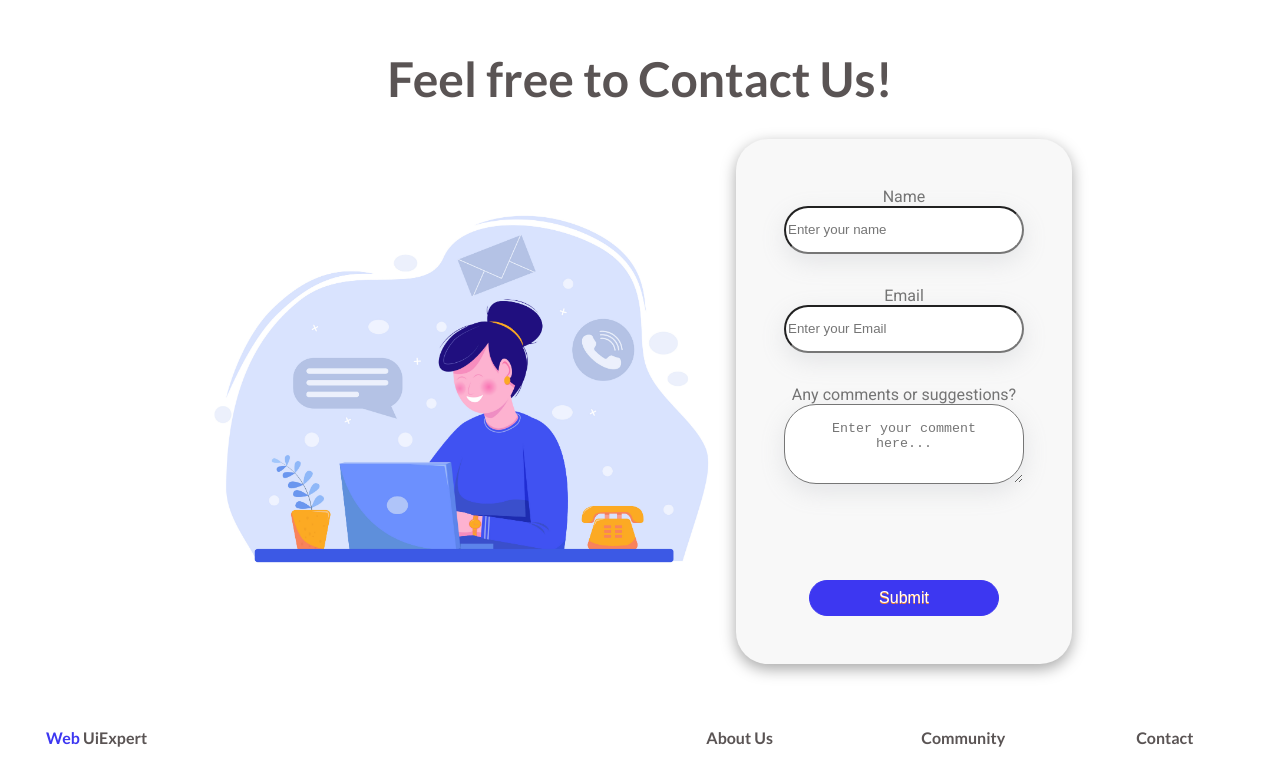
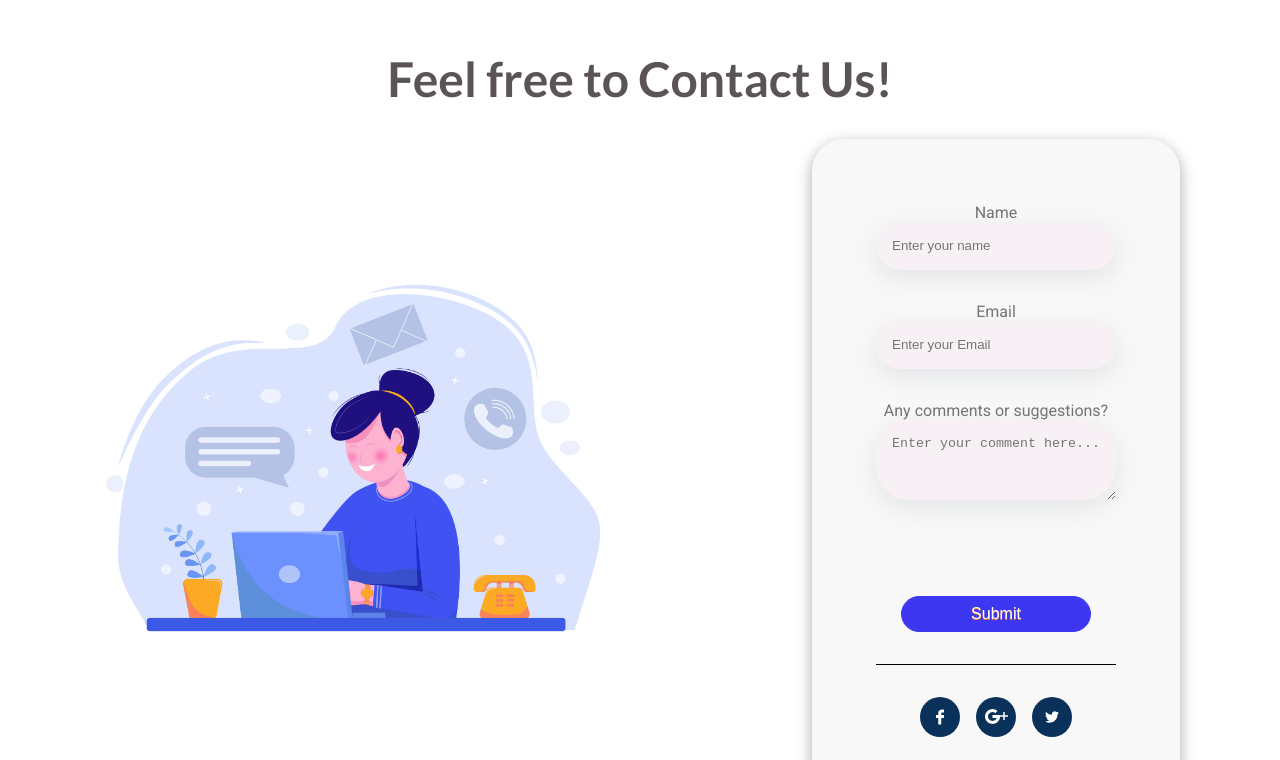
Before and after one commit to MilosDanilovic98/AdobeXD-to-responsive-website, a plain HTML site: page contact.html in a window 1280 px wide. Shown: the part 600-1360 px from the top of the page. Drawn offline with nearby package versions, Linux system fonts and the light colour scheme.

Commit message:
Updated the form on the Contact page and added google maps to the contact page

```diff
--- a/contact.html
+++ b/contact.html
@@ -102,16 +102,29 @@
                   placeholder="Enter your comment here..."
                 ></textarea>
               </div>
+
             <div class="form-group">
                 <button type="submit" id="submit" class="waveMe myButton">
                   Submit
                 </button>
               </div>
+              <div class="footerSocialLogosForm">
+                <div class="logoContainer">
+                  <img src="images/Facebook@1X.png" alt="" />
+                </div>
+                <div class="logoContainer">
+                  <img src="images/Google+@1X.png" alt="" />
+                </div>
+
+                <div class="logoContainer">
+                  <img src="images/Twitter@1X.png" alt="" />
+                </div>
+              </div>
           </div>
         </form>
       </div>
     </div>
-
+    <iframe src="https://www.google.com/maps/embed?pb=!1m18!1m12!1m3!1d2944.952988696025!2d19.252280815213904!3d42.428735538754886!2m3!1f0!2f0!3f0!3m2!1i1024!2i768!4f13.1!3m3!1m2!1s0x134deba72dc0c1fb%3A0x6e1408738e708f34!2sCoinis%20DOO!5e0!3m2!1sen!2s!4v1635089934114!5m2!1sen!2s" width="600" height="450" style="border:0;" allowfullscreen="" loading="lazy"></iframe>
     <!-- Footer Section -->
 
 
--- a/styles.css
+++ b/styles.css
@@ -927,8 +927,8 @@ h5 {
 .formContainer {
   display: flex;
   align-items: center;
-  justify-content: center;
-  gap: 1rem;
+  justify-content: space-around;
+
   margin-top: 2rem;
   padding-bottom: 2rem;
 }
@@ -941,7 +941,7 @@ form {
   flex-direction: column;
   gap: 2rem;
   background-color: #f8f8f8;
-  padding: 3rem;
+  padding: 4rem;
   border-radius: 2rem;
   box-shadow: rgba(0, 0, 0, 0.35) 0px 5px 15px;
 }
@@ -949,8 +949,12 @@ form {
 form input {
   height: 3rem;
   width: 15rem;
+  border: none;
   border-radius: 2rem;
   box-shadow: rgba(149, 157, 165, 0.2) 0px 8px 24px;
+  padding: 1rem;
+  outline: none;
+  background-color: #f7f0f5;
 }
 
 form textarea {
@@ -959,8 +963,11 @@ form textarea {
   border-radius: 2rem;
   padding: 1rem;
   text-align: center;
+  border: none;
   box-shadow: rgba(149, 157, 165, 0.2) 0px 8px 24px;
   overflow: hidden;
+  outline: none;
+  background-color: #f7f0f5;
 }
 .formImgContainer {
   flex: 0 0 40%;
@@ -969,14 +976,22 @@ form textarea {
   width: 100%;
   height: auto;
 }
-
+.footerSocialLogosForm {
+  display: flex;
+  justify-content: center;
+  border-top: 1px solid black;
+  padding-top: 2rem;
+  gap: 1rem;
+}
 .form-group {
   display: flex;
   flex-direction: column;
   align-items: center;
 }
 /* Contact us End */
-
+iframe {
+  width: 100%;
+}
 /* Media Queries */
 
 @media screen and (max-width: 1023px) {
```
